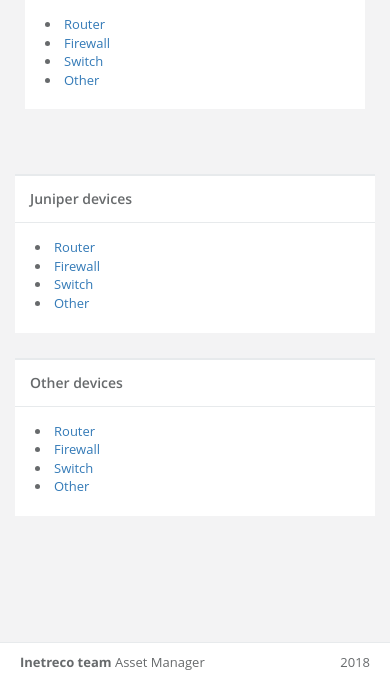
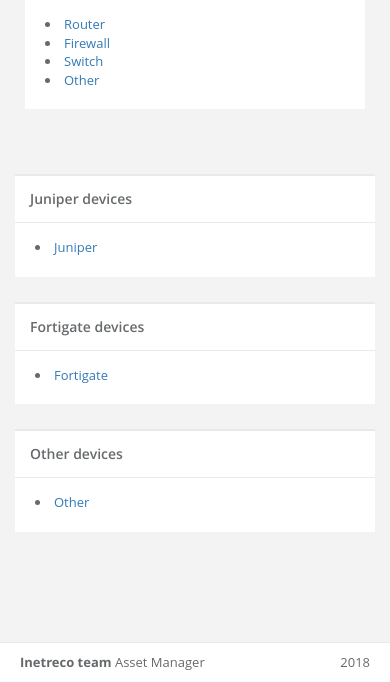
Before and after one commit to mamedxanli/inetreco_stock, a Django app: template templates/inetrecomgr/index.html in a window 390 px wide. Shown: the part 162-844 px from the top of the page. Run offline with Django 3.2, Linux system fonts and the light colour scheme; the template is opened without the code that fills it, so the values that code supplies are empty; parts of the project's set-up code (start-up, migrations or seed data) failed here and were passed over; some libraries are stand-ins or nearby versions.

Commit message:
adding views and templates

```diff
--- a/netdev/urls.py
+++ b/netdev/urls.py
@@ -13,5 +13,8 @@ urlpatterns = [
     url(r'^firewall_list$', views.FirewallList.as_view(), name='firewall_list'),
     url(r'^switch_list$', views.SwitchList.as_view(), name='switch_list'),
     url(r'^other_list$', views.OtherList.as_view(), name='other_list'),
+    url(r'^juniper_list$', views.JuniperList.as_view(), name='juniper_list'),
+    url(r'^fortigate_list$', views.FortigateList.as_view(), name='fortigate_list'),
+    url(r'^other_devices_list$', views.OtherDevicesList.as_view(), name='other_devices_list'),
     url(r'^(?P<pk>\d+)/$', views.NetdevDetail.as_view(), name='netdev_detail'),
     ]
--- a/templates/inetrecomgr/index.html
+++ b/templates/inetrecomgr/index.html
@@ -45,16 +45,7 @@
                     <div class="ibox-content">
                         <div class="row">
                             <div class="col-xs-7 content">
-                                <li><a href="{% url 'router_list' %}">Router</a></li>
-                            </div>
-                         <div class="col-xs-7 content">
-                                <li><a href="{% url 'firewall_list' %}">Firewall</a></li>
-                            </div>
-                         <div class="col-xs-7 content">
-                                <li><a href="{% url 'switch_list' %}">Switch</a></li>
-                            </div>
-                         <div class="col-xs-7 content">
-                                <li><a href="{% url 'other_list' %}">Other</a></li>
+                                <li><a href="{% url 'juniper_list' %}">Juniper</a></li>
                             </div>
                         </div>
                     </div>
@@ -67,21 +58,29 @@
             <div class="col-lg-offset-2 col-lg-8">
                 <div class="ibox float-e-margins">
                     <div class="ibox-title">
+                        <h5>Fortigate devices</h5>
+                    </div>
+                    <div class="ibox-content">
+                        <div class="row">
+                            <div class="col-xs-7 content">
+                                <li><a href="{% url 'fortigate_list' %}">Fortigate</a></li>
+                            </div>
+                        </div>
+                    </div>
+                </div>
+            </div>
+        </div>
+
+     <div class="row">
+            <div class="col-lg-offset-2 col-lg-8">
+                <div class="ibox float-e-margins">
+                    <div class="ibox-title">
                         <h5>Other devices</h5>
                     </div>
                     <div class="ibox-content">
                         <div class="row">
                             <div class="col-xs-7 content">
-                                <li><a href="{% url 'router_list' %}">Router</a></li>
-                            </div>
-                         <div class="col-xs-7 content">
-                                <li><a href="{% url 'firewall_list' %}">Firewall</a></li>
-                            </div>
-                         <div class="col-xs-7 content">
-                                <li><a href="{% url 'switch_list' %}">Switch</a></li>
-                            </div>
-                         <div class="col-xs-7 content">
-                                <li><a href="{% url 'other_list' %}">Other</a></li>
+                                <li><a href="{% url 'other_devices_list' %}">Other</a></li>
                             </div>
                         </div>
                     </div>
--- a/templates/navbar.html
+++ b/templates/navbar.html
@@ -28,10 +28,15 @@
             <li>
                 <a href="#"><i class="fa fa-sitemap"></i> <span class="nav-label">Juniper devices</span><span class="fa arrow"></span></a>
                 <ul class="nav nav-second-level collapse">
-                    <li><a href="{% url 'router_list' %}">Router</a></li>
-                    <li><a href="{% url 'switch_list' %}">Switch</a></li>
-                    <li><a href="{% url 'firewall_list' %}">Firewall</a></li>
-                    <li><a href="{% url 'other_list' %}">Other</a></li>
+                    <li><a href="{% url 'juniper_list' %}">Juniper</a></li>
+                </ul>
+            </li>
+
+
+            <li>
+                <a href="#"><i class="fa fa-sitemap"></i> <span class="nav-label">Fortigate devices</span><span class="fa arrow"></span></a>
+                <ul class="nav nav-second-level collapse">
+                    <li><a href="{% url 'fortigate_list' %}">Fortigate</a></li>
                 </ul>
             </li>
 
@@ -39,13 +44,9 @@
             <li>
                 <a href="#"><i class="fa fa-sitemap"></i> <span class="nav-label">Other devices</span><span class="fa arrow"></span></a>
                 <ul class="nav nav-second-level collapse">
-                    <li><a href="{% url 'router_list' %}">Router</a></li>
-                    <li><a href="{% url 'switch_list' %}">Switch</a></li>
-                    <li><a href="{% url 'firewall_list' %}">Firewall</a></li>
-                    <li><a href="{% url 'other_list' %}">Other</a></li>
+                    <li><a href="{% url 'fortigate_list' %}">Other</a></li>
                 </ul>
             </li>
-
 
         </ul>
     </div>
```
Also changed, not shown: netdev/templates/netdev/fortigate_list.html (added, +58 -0 lines), netdev/templates/netdev/juniper_list.html (added, +58 -0 lines), netdev/templates/netdev/other_devices_list.html (added, +58 -0 lines), netdev/views.py (+34 -0 lines).
